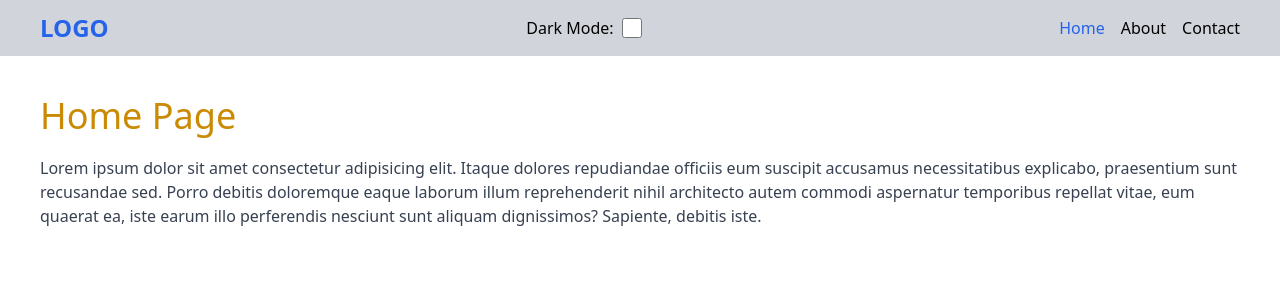
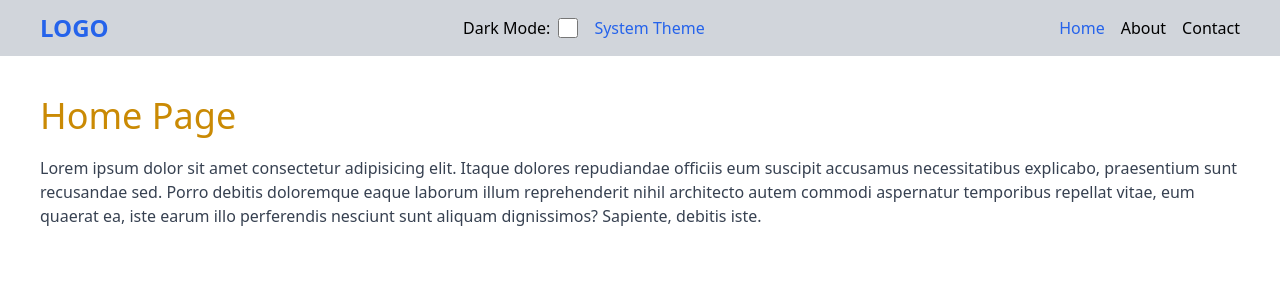
Before and after one commit to Khalid-Hossain-Tarif/theme-switcher-vue, a Vue app: page / in a window 1280 px wide. Shown: the top 300 px of the page. Built offline with nearby package versions, Linux system fonts and the light colour scheme.

Commit message:
system theme switcher addee

```diff
--- a/src/components/ThemeSwitcher.vue
+++ b/src/components/ThemeSwitcher.vue
@@ -1,4 +1,4 @@
-<script setup>
+<!-- <script setup>
 import { ref, watch } from 'vue';
 
 const isDarkMode = ref(false);
@@ -10,11 +10,42 @@ watch(isDarkMode, (newVal) => {
         document.documentElement.classList.remove('dark');
     }
 }, { immediate: true });
+</script> -->
+
+<script setup>
+import { ref, watch } from 'vue';
+
+const isDarkMode = ref(false);
+
+// Detect the system theme and set isDarkMode accordingly
+const systemThemeMediaQuery = window.matchMedia('(prefers-color-scheme: dark)');
+isDarkMode.value = systemThemeMediaQuery.matches;
+
+// Watch for changes in isDarkMode and update the system theme
+watch(isDarkMode, (newVal) => {
+  document.documentElement.classList.toggle('dark', newVal);
+});
+
+// Watch for changes in the system theme preference and update isDarkMode
+systemThemeMediaQuery.addEventListener('change', (event) => {
+  isDarkMode.value = event.matches;
+});
+
+// Function to toggle the system theme
+const toggleSystemTheme = () => {
+  isDarkMode.value = systemThemeMediaQuery.matches;
+};
 </script>
 
 <template>
-    <div class="flex items-center">
-        <label for="theme-switch" class="mr-2">Dark Mode:</label>
-        <input type="checkbox" id="theme-switch" v-model="isDarkMode" class="form-checkbox h-5 w-5 text-blue-600" />
+    <div class="flex items-center gap-4">
+        <div class="flex items-center">
+            <label for="theme-switcher" class="mr-2">Dark Mode:</label>
+            <input type="checkbox" id="theme-switcher" v-model="isDarkMode" class="form-checkbox h-5 w-5 text-blue-600" />
+        </div>
+
+        <button @click="toggleSystemTheme" class="text-blue-600">
+            System Theme
+        </button>
     </div>
 </template>
```
